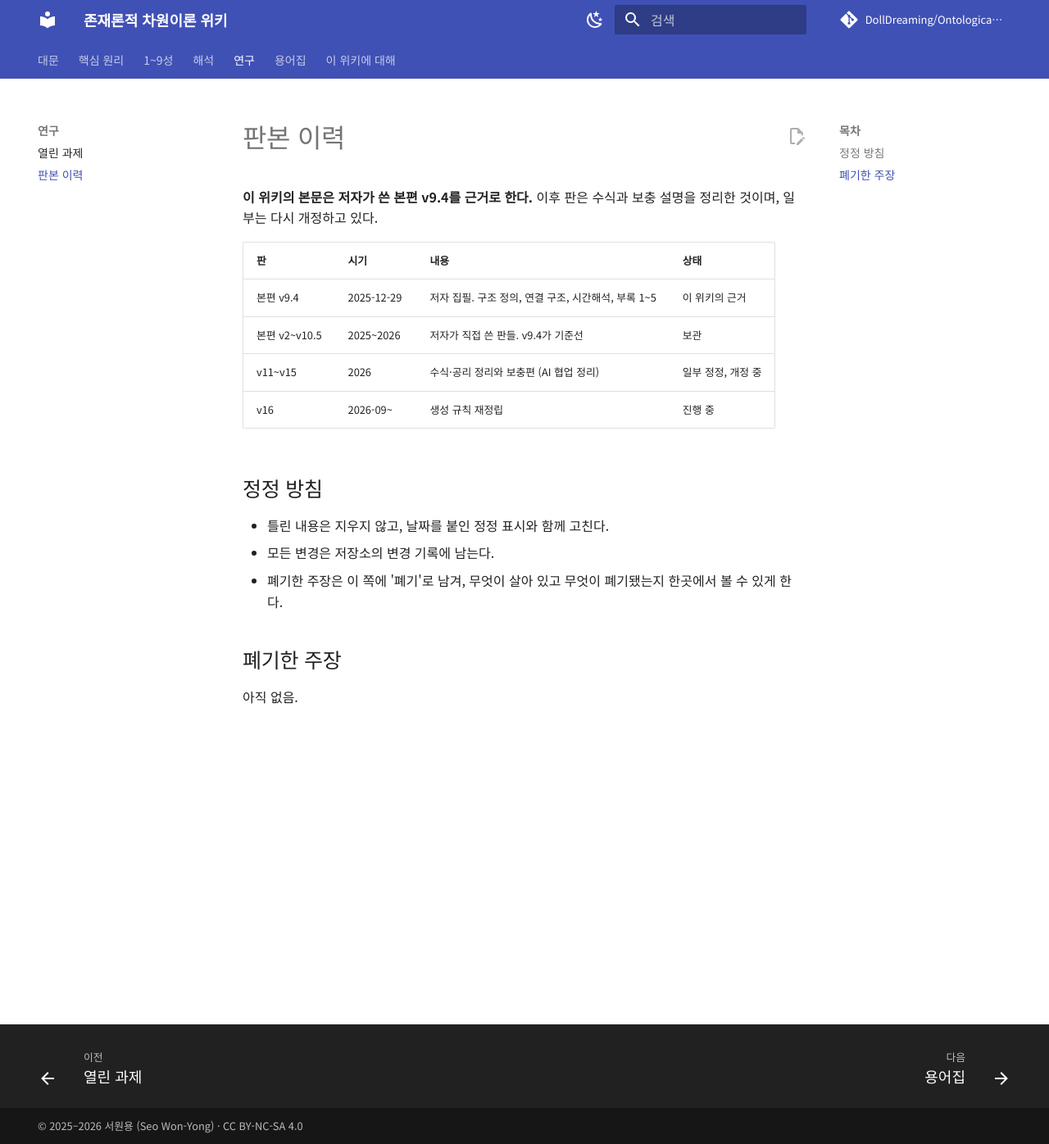
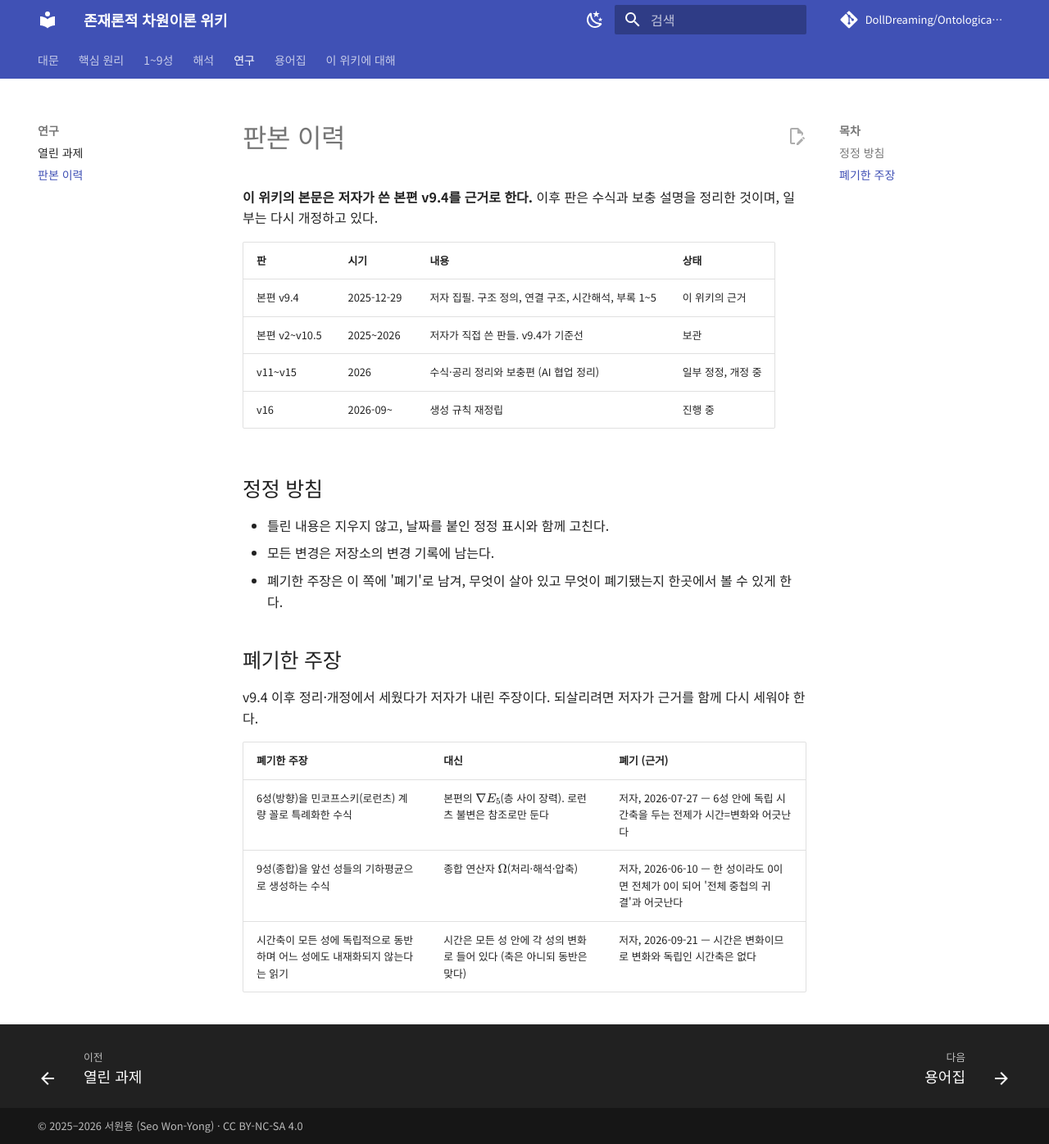
Before and after one commit to DollDreaming/Ontological-Dimensional-Theory, an MkDocs documentation site: the page built from docs/research/versions.md, in a window 1280 px wide and 1396 px high. Shown: the whole window at 82% size. Built offline with MkDocs 1.6.1 and Material for MkDocs 9.7.7, drawn with Linux system fonts in a browser that asks for light colours; comment, search, counter and statistics services are not loaded.

Commit message:
위키 갱신: 폐기한 주장 정리, 8성 반향의 내/외부 읽기
바꾼 쪽
- docs/research/versions.md — "폐기한 주장"에 저자가 내린 공개 주장 셋을 날짜·이유와 함께 채움 (6성 민코프스키 특례, 9성 기하평균 생성식, 독립 동반 시간축 읽기)
- docs/dimensions/8-resonance.md — 개정 중 상자에 반향이 외부·내부 자극을 함께 받는다는 저자 읽기와 자극 항 S의 범위를 보강

근거
- 저자 폐기 2026-07-27 (6성 민코프스키 특례), 2026-06-10 (9성 기하평균), 2026-09-21 (독립 동반 시간축)
- 저자 2026-07-27 — 반향은 외부·내부 자극을 구분하지 않는다

---
자동 갱신: 저자 PC에서 하루 한 번, 이론 정리 문서가 바뀐 날에만 Claude Code가 고치고 검사(빌드 · v9.4 인용 보존 · 공개 범위)를 통과한 것만 올린다.

```diff
--- a/docs/research/versions.md
+++ b/docs/research/versions.md
@@ -17,4 +17,10 @@
 
 ## 폐기한 주장
 
-아직 없음.
+v9.4 이후 정리·개정에서 세웠다가 저자가 내린 주장이다. 되살리려면 저자가 근거를 함께 다시 세워야 한다.
+
+| 폐기한 주장 | 대신 | 폐기 (근거) |
+|---|---|---|
+| 6성(방향)을 민코프스키(로런츠) 계량 꼴로 특례화한 수식 | 본편의 $\nabla E_5$(층 사이 장력). 로런츠 불변은 참조로만 둔다 | 저자, 2026-07-27 — 6성 안에 독립 시간축을 두는 전제가 시간=변화와 어긋난다 |
+| 9성(종합)을 앞선 성들의 기하평균으로 생성하는 수식 | 종합 연산자 $\Omega$(처리·해석·압축) | 저자, 2026-06-10 — 한 성이라도 0이면 전체가 0이 되어 '전체 중첩의 귀결'과 어긋난다 |
+| 시간축이 모든 성에 독립적으로 동반하며 어느 성에도 내재화되지 않는다는 읽기 | 시간은 모든 성 안에 각 성의 변화로 들어 있다 (축은 아니되 동반은 맞다) | 저자, 2026-09-21 — 시간은 변화이므로 변화와 독립인 시간축은 없다 |
```
Also changed, not shown: docs/dimensions/8-resonance.md (+2 -2 lines).
